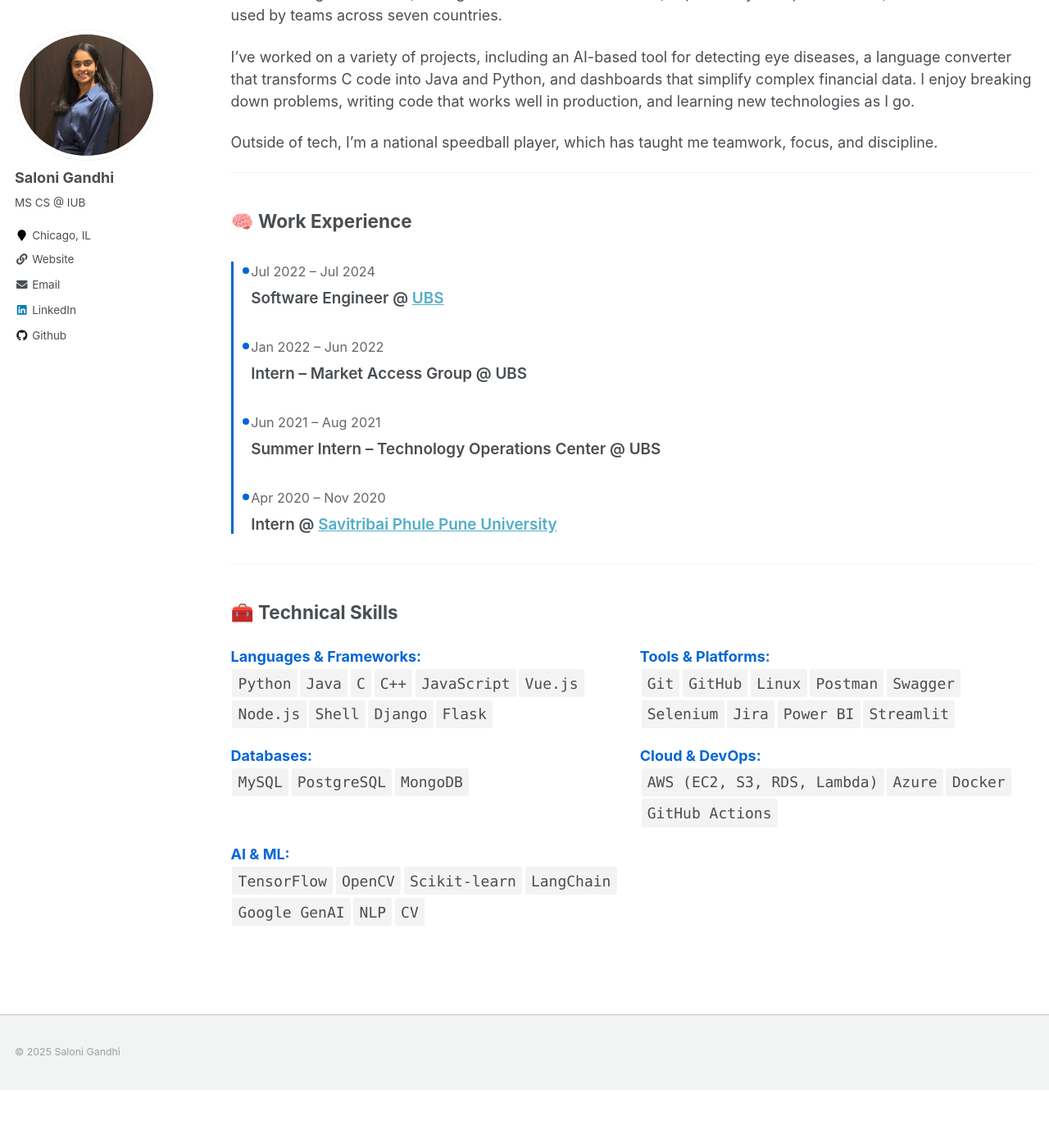
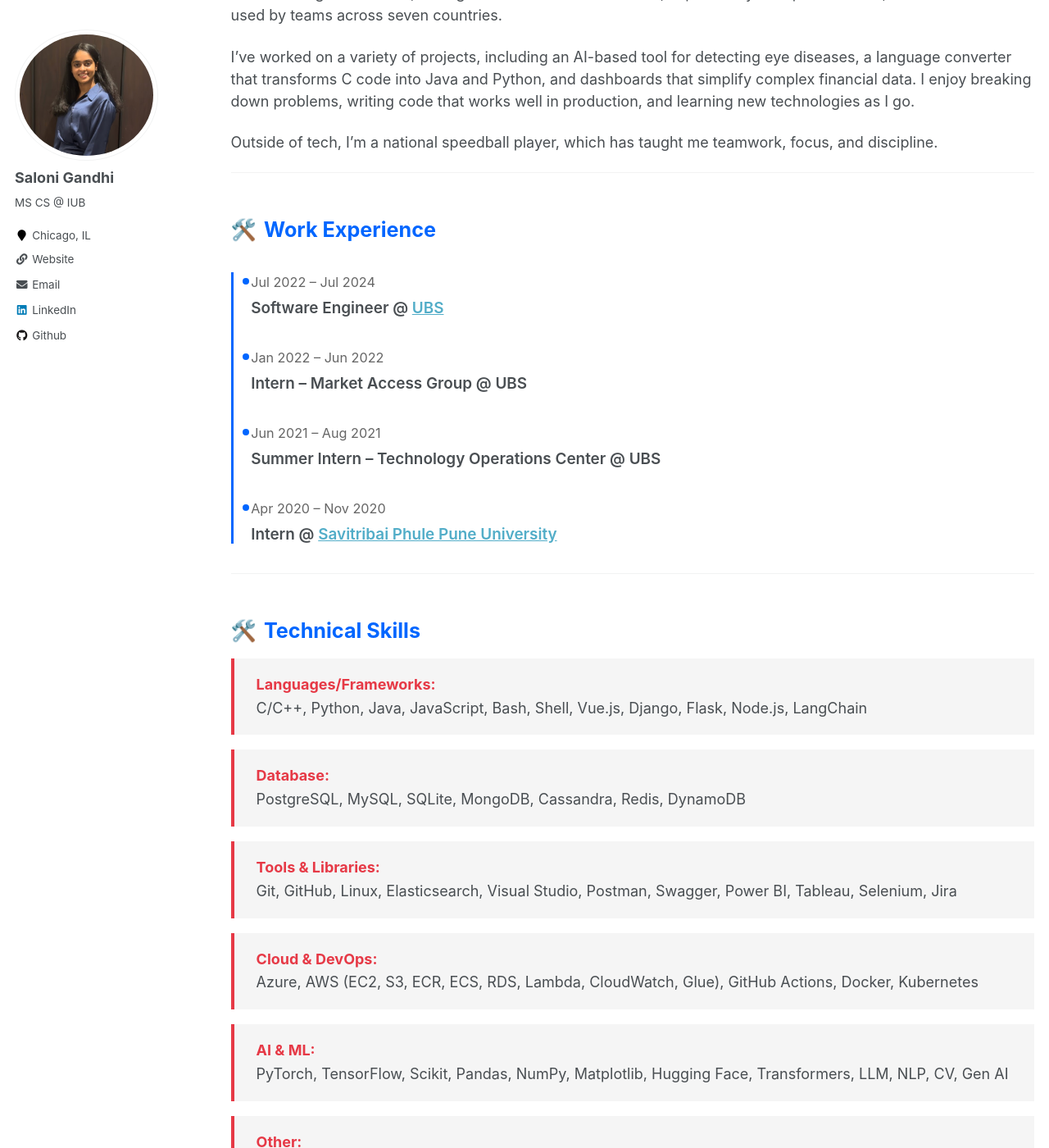
Before and after one commit to saloni111/saloni111.github.io, a Jekyll site: the page built from _pages/about.md, in a window 1280 px wide and 1400 px high, scrolled down 240 px. Shown: the whole window at 82% size. Built offline with Jekyll 4.4.1, drawn with Linux system fonts in a browser that asks for light colours; before the commit the page ends 1569 px from its top, so only the background shows below that; some of the changed text lies outside the part shown.

Commit message:
Update about.md

```diff
--- a/_pages/about.md
+++ b/_pages/about.md
@@ -10,9 +10,17 @@ redirect_from:
 ---
 
 <style>
-/* Timeline Style */
+/* THEME COLORS */
+:root {
+  --primary: #0066ff;
+  --secondary: #e63946;
+  --gray: #444;
+  --light-gray: #f5f5f5;
+}
+
+/* Timeline Styling */
 .timeline {
-  border-left: 3px solid #0366d6;
+  border-left: 3px solid var(--primary);
   padding-left: 1.2rem;
   margin-top: 2rem;
 }
@@ -43,27 +51,31 @@ redirect_from:
   font-size: 0.9rem;
 }
 
-/* Skills Style */
-.skills-grid {
-  display: grid;
-  grid-template-columns: 1fr;
-  gap: 1rem;
-  margin-top: 1.5rem;
+/* Section headers */
+.section-title {
+  font-size: 1.4rem;
+  font-weight: 700;
+  margin-top: 3rem;
+  margin-bottom: 1rem;
+  color: var(--primary);
+  display: flex;
+  align-items: center;
+  gap: 0.5rem;
 }
-.skills-grid strong {
-  color: #0366d6;
+.section-title::before {
+  content: "🛠️";
 }
-.skills-grid code {
-  background-color: #f3f3f3;
-  padding: 0.2rem 0.4rem;
-  margin: 0.1rem;
-  display: inline-block;
-  border-radius: 3px;
+
+/* Skills block styling */
+.skills-block {
+  background: var(--light-gray);
+  border-left: 4px solid var(--secondary);
+  padding: 1rem 1rem 1rem 1.5rem;
+  margin-bottom: 1rem;
+  line-height: 1.6;
 }
-@media (min-width: 600px) {
-  .skills-grid {
-    grid-template-columns: 1fr 1fr;
-  }
+.skills-block strong {
+  color: var(--secondary);
 }
 </style>
 
@@ -81,7 +93,7 @@ Outside of tech, I’m a national speedball player, which has taught me teamwork
 
 ---
 
-## 🧠 Work Experience
+## <span class="section-title">Work Experience</span>
 
 <div class="timeline">
   <div class="timeline-entry">
@@ -104,22 +116,34 @@ Outside of tech, I’m a national speedball player, which has taught me teamwork
 
 ---
 
-## 🧰 Technical Skills
+## <span class="section-title">Technical Skills</span>
 
-<div class="skills-grid">
-  <div><strong>Languages & Frameworks:</strong><br>
-    <code>Python</code><code>Java</code><code>C</code><code>C++</code><code>JavaScript</code><code>Vue.js</code><code>Node.js</code><code>Shell</code><code>Django</code><code>Flask</code>
-  </div>
-  <div><strong>Tools & Platforms:</strong><br>
-    <code>Git</code><code>GitHub</code><code>Linux</code><code>Postman</code><code>Swagger</code><code>Selenium</code><code>Jira</code><code>Power BI</code><code>Streamlit</code>
-  </div>
-  <div><strong>Databases:</strong><br>
-    <code>MySQL</code><code>PostgreSQL</code><code>MongoDB</code>
-  </div>
-  <div><strong>Cloud & DevOps:</strong><br>
-    <code>AWS (EC2, S3, RDS, Lambda)</code><code>Azure</code><code>Docker</code><code>GitHub Actions</code>
-  </div>
-  <div><strong>AI & ML:</strong><br>
-    <code>TensorFlow</code><code>OpenCV</code><code>Scikit-learn</code><code>LangChain</code><code>Google GenAI</code><code>NLP</code><code>CV</code>
-  </div>
+<div class="skills-block">
+  <strong>Languages/Frameworks:</strong><br>
+  C/C++, Python, Java, JavaScript, Bash, Shell, Vue.js, Django, Flask, Node.js, LangChain
 </div>
+
+<div class="skills-block">
+  <strong>Database:</strong><br>
+  PostgreSQL, MySQL, SQLite, MongoDB, Cassandra, Redis, DynamoDB
+</div>
+
+<div class="skills-block">
+  <strong>Tools & Libraries:</strong><br>
+  Git, GitHub, Linux, Elasticsearch, Visual Studio, Postman, Swagger, Power BI, Tableau, Selenium, Jira
+</div>
+
+<div class="skills-block">
+  <strong>Cloud & DevOps:</strong><br>
+  Azure, AWS (EC2, S3, ECR, ECS, RDS, Lambda, CloudWatch, Glue), GitHub Actions, Docker, Kubernetes
+</div>
+
+<div class="skills-block">
+  <strong>AI & ML:</strong><br>
+  PyTorch, TensorFlow, Scikit, Pandas, NumPy, Matplotlib, Hugging Face, Transformers, LLM, NLP, CV, Gen AI
+</div>
+
+<div class="skills-block">
+  <strong>Other:</strong><br>
+  Backend, Distributed Systems, Debugging, Agile, SDLC, Data Analysis, Data Visualization, AI Integration
+</div>
```
Also changed, not shown: other parts of _pages/about.md (+1 -1 lines).
